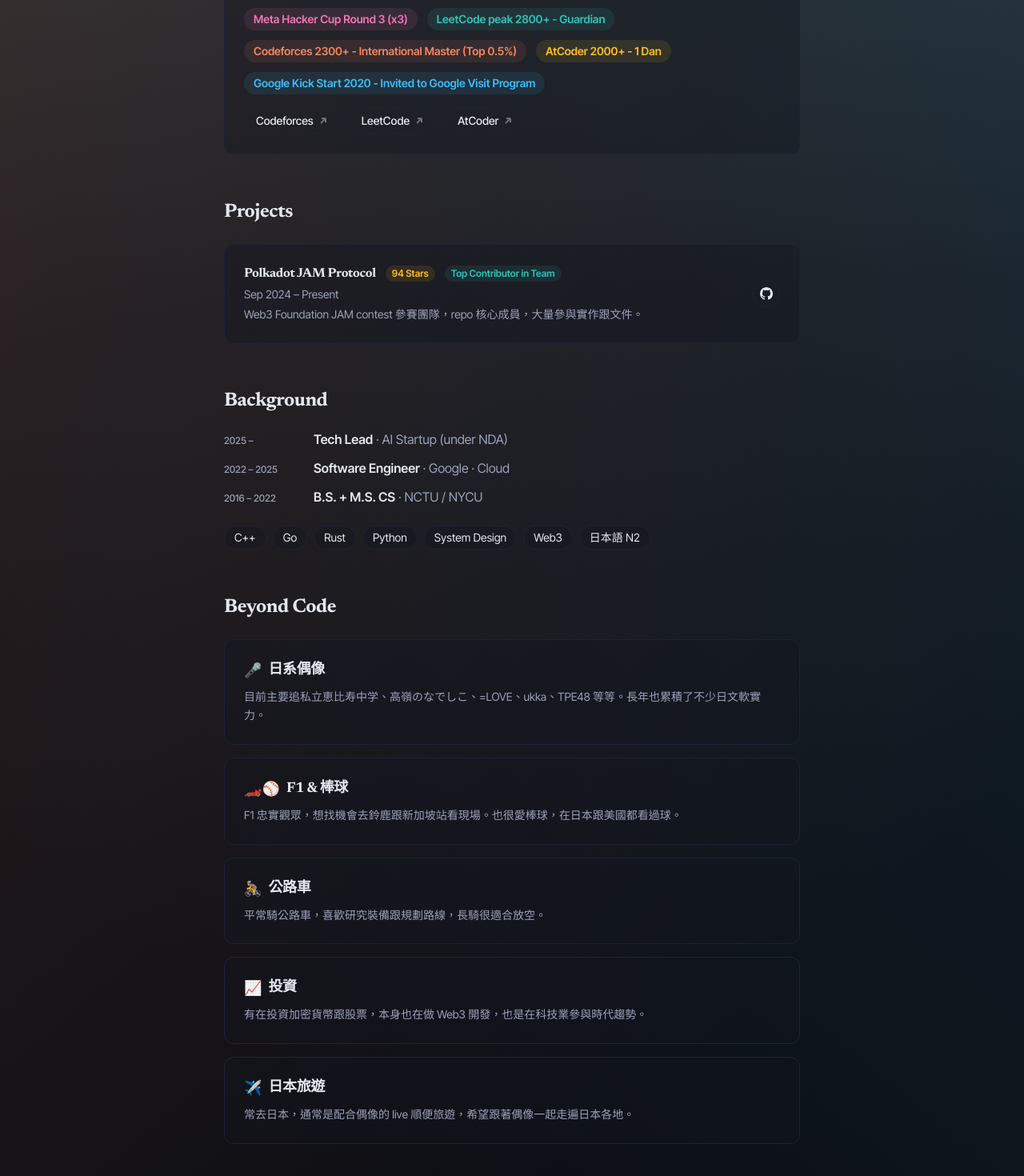
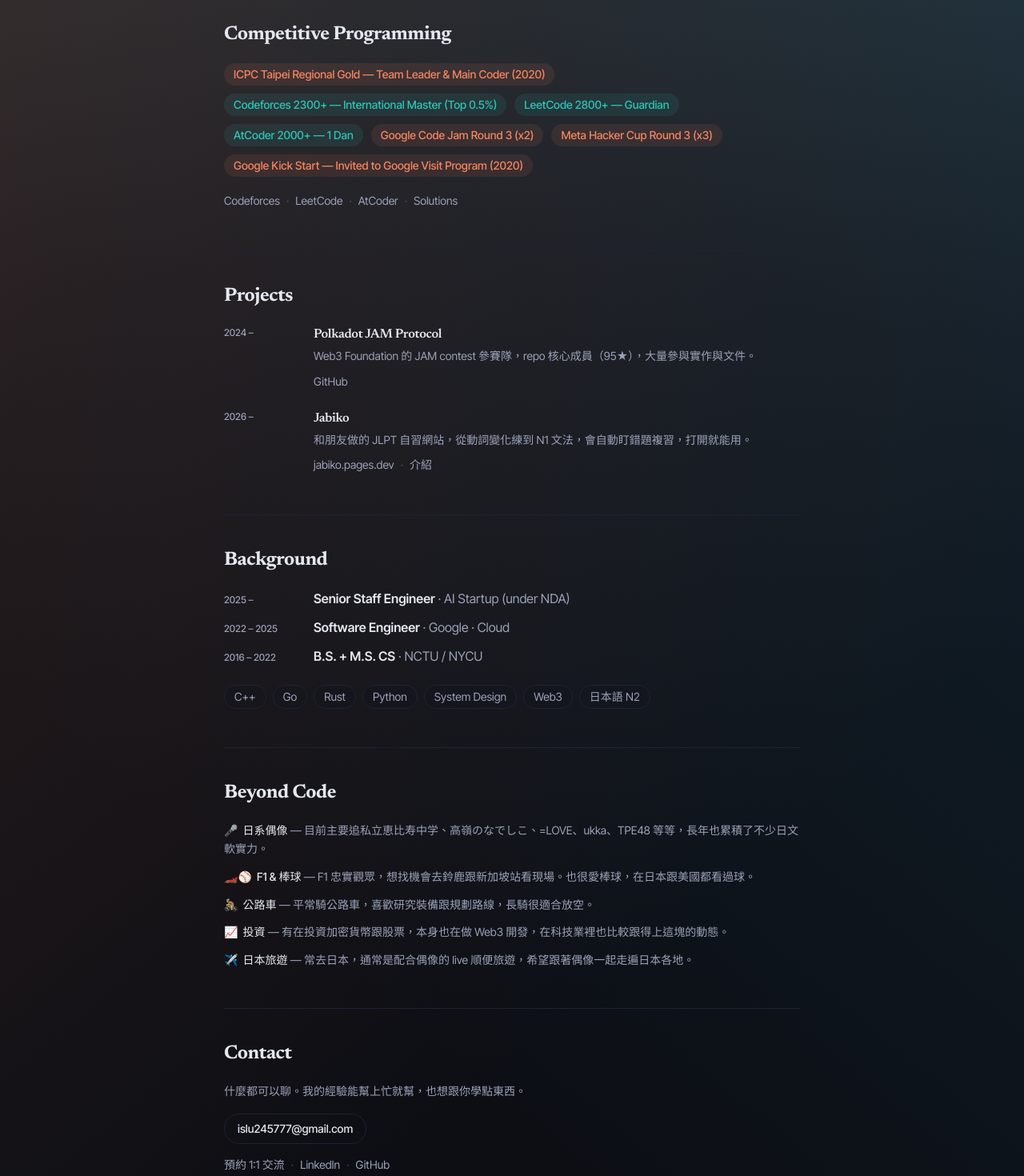
Before and after one commit to HanaYukii/hanayukii-site, a Next.js app: page /about in a window 1280 px wide. Shown: the part 549-2019 px from the top of the page at 80% size. Built offline with nearby package versions, Linux system fonts and the light colour scheme.

Commit message:
Refactor /about — 去框細線分段、Projects 改 JAM/Jabiko、清 AI tone、職稱改 Senior Staff Engineer、預約 CTA 提前

```diff
--- a/src/app/about/AboutContent.tsx
+++ b/src/app/about/AboutContent.tsx
@@ -6,32 +6,93 @@
 
 type Lang = "zh" | "en";
 
-const ExternalLink = ({ href, children }: { href: string; children: React.ReactNode }) => (
+type LinkItem = { label: string; href: string };
+
+// muted, ·-separated inline links; internal hrefs (starting "/") use next/link
+function InlineLinks({ items }: { items: LinkItem[] }) {
+  return (
+    <span className="text-sm text-text-muted">
+      {items.map((item, i) => (
+        <span key={item.href}>
+          {i > 0 && <span className="mx-2 opacity-40">·</span>}
+          {item.href.startsWith("/") ? (
+            <Link href={item.href} className="inline-block py-1 transition-colors hover:text-primary">
+              {item.label}
+            </Link>
+          ) : (
             <a
-    href={href}
+              href={item.href}
               target="_blank"
               rel="noopener noreferrer"
-    className="inline-flex items-center gap-1.5 rounded-full border border-border px-3.5 py-1.5 text-sm font-medium transition-all hover:border-primary hover:text-primary"
+              className="inline-block py-1 transition-colors hover:text-primary"
             >
-    {children}
-    <svg className="h-3 w-3 opacity-40" viewBox="0 0 12 12" fill="none" stroke="currentColor" strokeWidth="2">
-      <path d="M3 9l6-6m0 0H4m5 0v5" />
-    </svg>
+              {item.label}
             </a>
+          )}
+        </span>
+      ))}
+    </span>
   );
+}
 
 const cpBadges = [
-  { text: "ICPC Taipei Regional Gold - Team Leader & Main Coder (2020)", color: "bg-accent/10 text-accent" },
-  { text: "Google Code Jam Round 3 (x2)", color: "bg-warm/10 text-warm" },
-  { text: "Meta Hacker Cup Round 3 (x3)", color: "bg-rose/10 text-rose" },
-  { text: "LeetCode peak 2800+ - Guardian", color: "bg-primary/10 text-primary" },
-  { text: "Codeforces 2300+ - International Master (Top 0.5%)", color: "bg-accent/10 text-accent" },
-  { text: "AtCoder 2000+ - 1 Dan", color: "bg-warm/10 text-warm" },
-  { text: "Google Kick Start 2020 - Invited to Google Visit Program", color: "bg-sky/10 text-sky" },
+  { text: "ICPC Taipei Regional Gold — Team Leader & Main Coder (2020)", color: "bg-accent/10 text-accent" },
+  { text: "Codeforces 2300+ — International Master (Top 0.5%)", color: "bg-primary/10 text-primary" },
+  { text: "LeetCode 2800+ — Guardian", color: "bg-primary/10 text-primary" },
+  { text: "AtCoder 2000+ — 1 Dan", color: "bg-primary/10 text-primary" },
+  { text: "Google Code Jam Round 3 (x2)", color: "bg-accent/10 text-accent" },
+  { text: "Meta Hacker Cup Round 3 (x3)", color: "bg-accent/10 text-accent" },
+  { text: "Google Kick Start — Invited to Google Visit Program (2020)", color: "bg-accent/10 text-accent" },
 ];
 
+const cpLinks: LinkItem[] = [
+  { label: "Codeforces", href: "https://codeforces.com/profile/HanaYukii" },
+  { label: "LeetCode", href: "https://leetcode.com/u/HanaYukii/" },
+  { label: "AtCoder", href: "https://atcoder.jp/users/HanaYukii" },
+  { label: "Solutions", href: "https://github.com/HanaYukii/Competitive-Programming" },
+];
+
+type Project = { period: string; name: string; blurb: string; links: LinkItem[] };
+
+const projects: Record<Lang, Project[]> = {
+  zh: [
+    {
+      period: "2024 –",
+      name: "Polkadot JAM Protocol",
+      blurb: "Web3 Foundation 的 JAM contest 參賽隊，repo 核心成員（95★），大量參與實作與文件。",
+      links: [{ label: "GitHub", href: "https://github.com/New-JAMneration/JAM-Protocol" }],
+    },
+    {
+      period: "2026 –",
+      name: "Jabiko",
+      blurb: "和朋友做的 JLPT 自習網站，從動詞變化練到 N1 文法，會自動盯錯題複習，打開就能用。",
+      links: [
+        { label: "jabiko.pages.dev", href: "https://jabiko.pages.dev/" },
+        { label: "介紹", href: "/blog/jabiko-jlpt-app" },
+      ],
+    },
+  ],
+  en: [
+    {
+      period: "2024 –",
+      name: "Polkadot JAM Protocol",
+      blurb: "Web3 Foundation JAM contest team — one of the core repo contributors (95★), a lot of the implementation and docs.",
+      links: [{ label: "GitHub", href: "https://github.com/New-JAMneration/JAM-Protocol" }],
+    },
+    {
+      period: "2026 –",
+      name: "Jabiko",
+      blurb: "A JLPT self-study site I built with a friend — from verb conjugation up to N1 grammar, with automatic spaced review of missed questions.",
+      links: [
+        { label: "jabiko.pages.dev", href: "https://jabiko.pages.dev/" },
+        { label: "Write-up", href: "/blog/jabiko-jlpt-app" },
+      ],
+    },
+  ],
+};
+
 const background = [
-  { period: "2025 –", role: "Tech Lead", place: "AI Startup (under NDA)" },
+  { period: "2025 –", role: "Senior Staff Engineer", place: "AI Startup (under NDA)" },
   { period: "2022 – 2025", role: "Software Engineer", place: "Google · Cloud" },
   { period: "2016 – 2022", role: "B.S. + M.S. CS", place: "NCTU / NYCU" },
 ];
@@ -43,71 +104,34 @@
 
 const beyondCode: Record<Lang, { icon: string; title: string; text: string }[]> = {
   zh: [
-    {
-      icon: "🎤",
-      title: "日系偶像",
-      text: "目前主要追私立恵比寿中学、高嶺のなでしこ、=LOVE、ukka、TPE48 等等。長年也累積了不少日文軟實力。",
-    },
-    {
-      icon: "🏎️⚾",
-      title: "F1 & 棒球",
-      text: "F1 忠實觀眾，想找機會去鈴鹿跟新加坡站看現場。也很愛棒球，在日本跟美國都看過球。",
-    },
-    {
-      icon: "🚴",
-      title: "公路車",
-      text: "平常騎公路車，喜歡研究裝備跟規劃路線，長騎很適合放空。",
-    },
-    {
-      icon: "📈",
-      title: "投資",
-      text: "有在投資加密貨幣跟股票，本身也在做 Web3 開發，也是在科技業參與時代趨勢。",
-    },
-    {
-      icon: "✈️",
-      title: "日本旅遊",
-      text: "常去日本，通常是配合偶像的 live 順便旅遊，希望跟著偶像一起走遍日本各地。",
-    },
+    { icon: "🎤", title: "日系偶像", text: "目前主要追私立恵比寿中学、高嶺のなでしこ、=LOVE、ukka、TPE48 等等，長年也累積了不少日文軟實力。" },
+    { icon: "🏎️⚾", title: "F1 & 棒球", text: "F1 忠實觀眾，想找機會去鈴鹿跟新加坡站看現場。也很愛棒球，在日本跟美國都看過球。" },
+    { icon: "🚴", title: "公路車", text: "平常騎公路車，喜歡研究裝備跟規劃路線，長騎很適合放空。" },
+    { icon: "📈", title: "投資", text: "有在投資加密貨幣跟股票，本身也在做 Web3 開發，在科技業裡也比較跟得上這塊的動態。" },
+    { icon: "✈️", title: "日本旅遊", text: "常去日本，通常是配合偶像的 live 順便旅遊，希望跟著偶像一起走遍日本各地。" },
   ],
   en: [
-    {
-      icon: "🎤",
-      title: "J-Pop Idols",
-      text: "Currently following 私立恵比寿中学, 高嶺のなでしこ, =LOVE, ukka, TPE48 and more. Years of fan-life have built up a fair amount of Japanese on the side.",
-    },
-    {
-      icon: "🏎️⚾",
-      title: "F1 & Baseball",
-      text: "Long-time F1 viewer — hoping to catch a Suzuka or Singapore GP live someday. Also a big baseball fan; been to games in both Japan and the US.",
-    },
-    {
-      icon: "🚴",
-      title: "Road Cycling",
-      text: "Ride road bikes regularly. Enjoy researching gear and planning routes — long rides are good for clearing the head.",
-    },
-    {
-      icon: "📈",
-      title: "Investing",
-      text: "Active in crypto and equities; also building in Web3. Like being on the inside of the trends I'm betting on.",
-    },
-    {
-      icon: "✈️",
-      title: "Japan Travel",
-      text: "Go to Japan often, usually built around idol live shows. The long-term plan: visit every prefecture, one concert at a time.",
-    },
+    { icon: "🎤", title: "J-Pop Idols", text: "Currently following 私立恵比寿中学, 高嶺のなでしこ, =LOVE, ukka, TPE48 and more. Following them for years has got my Japanese to a decent level." },
+    { icon: "🏎️⚾", title: "F1 & Baseball", text: "Been watching F1 for years — want to make it to Suzuka or the Singapore GP in person. Big baseball fan too; been to games in Japan and the US." },
+    { icon: "🚴", title: "Road Cycling", text: "Ride road bikes regularly — like fiddling with gear and planning routes. Long rides are a good way to zone out." },
+    { icon: "📈", title: "Investing", text: "Investing in crypto and equities, and building in Web3 myself. Working in tech, it's easier to stay close to how it develops." },
+    { icon: "✈️", title: "Japan Travel", text: "Go to Japan often, usually around idol live shows — hoping to get to most of the prefectures eventually." },
   ],
 };
 
 export default function AboutContent() {
   const [lang, setLang] = useState<Lang>("zh");
 
+  const sectionClass = "mt-12 border-t border-border pt-10";
+
   return (
-    <div className="mx-auto max-w-3xl px-6 py-16">
+    <div lang={lang === "zh" ? "zh-Hant" : "en"} className="mx-auto max-w-3xl px-6 py-16">
       {/* ── Lang Toggle ── */}
       <div className="mb-8 flex justify-end">
         <div className="inline-flex rounded-full border border-border p-1 text-sm">
           <button
             type="button"
+            aria-pressed={lang === "zh"}
             onClick={() => setLang("zh")}
             className={`rounded-full px-3 py-1 transition-all ${
               lang === "zh" ? "bg-primary text-white" : "text-text-muted hover:text-text"
@@ -117,6 +141,7 @@
           </button>
           <button
             type="button"
+            aria-pressed={lang === "en"}
             onClick={() => setLang("en")}
             className={`rounded-full px-3 py-1 transition-all ${
               lang === "en" ? "bg-primary text-white" : "text-text-muted hover:text-text"
@@ -135,87 +160,88 @@
 
       {/* ── Intro ── */}
       <FadeIn>
-        <section className="mb-14">
+        <section>
           {lang === "zh" ? (
             <p className="text-lg leading-relaxed text-text-muted">
-              我是<strong className="text-text">花雪 (HanaYukii)</strong>。
-              <Link href="/blog/cp-career-memoir" className="text-primary hover:underline">程式競賽</Link>出身，喜歡演算法跟數學。在 <Link href="/blog/leaving-google" className="text-primary hover:underline">Google 待了三年</Link>，現在在 AI 新創當 Tech Lead，也有在做 Web3。
-              這邊隨興寫自己喜歡的 topic，想寫啥寫啥。
+              我是<strong className="text-text">花雪 (HanaYukii)</strong>，<Link href="/blog/cp-career-memoir" className="text-primary hover:underline">程式競賽</Link>出身，喜歡演算法跟數學。在 <Link href="/blog/leaving-google" className="text-primary hover:underline">Google 待了三年</Link>後離開，現在在一間 AI 新創做 Senior Staff Engineer，平常也碰 Web3。這個網站隨手記些自己有興趣的東西，想寫啥寫啥。
             </p>
           ) : (
             <p className="text-lg leading-relaxed text-text-muted">
-              I&apos;m <strong className="text-text">HanaYukii</strong>. From a{" "}
+              I&apos;m <strong className="text-text">HanaYukii</strong> — from a{" "}
               <Link href="/blog/cp-career-memoir" className="text-primary hover:underline">competitive programming</Link>{" "}
-              background; love algorithms and math. Spent{" "}
-              <Link href="/blog/leaving-google" className="text-primary hover:underline">three years at Google</Link>, now Tech Lead at an AI startup, also building in Web3.
-              I write here on whatever I find interesting — no roadmap, no agenda.
+              background, and I like algorithms and math. After{" "}
+              <Link href="/blog/leaving-google" className="text-primary hover:underline">three years at Google</Link>{" "}
+              I moved on; now I&apos;m a Senior Staff Engineer at an AI startup, and I also build in Web3. I write here about whatever I happen to find interesting.
             </p>
           )}
         </section>
       </FadeIn>
 
+      {/* ── Talk (prominent CTA, surfaced high) ── */}
+      <FadeIn>
+        <div className="mt-8 flex flex-wrap items-center gap-4">
+          <a
+            href="https://calendly.com/islu245777/30min"
+            target="_blank"
+            rel="noopener noreferrer"
+            className="inline-flex items-center gap-2 rounded-full bg-primary px-6 py-3 text-sm font-semibold text-white transition-all hover:brightness-110"
+          >
+            {lang === "zh" ? "預約 1:1 交流" : "Book a 1:1 chat"}
+            <svg aria-hidden="true" className="h-3 w-3 opacity-70" viewBox="0 0 12 12" fill="none" stroke="currentColor" strokeWidth="2">
+              <path d="M3 9l6-6m0 0H4m5 0v5" />
+            </svg>
+          </a>
+          <span className="text-sm text-text-muted">
+            {lang === "zh" ? "30 分鐘，聊什麼都行。" : "30 minutes, anything goes."}
+          </span>
+        </div>
+      </FadeIn>
+
       {/* ── Competitive Programming ── */}
       <FadeIn>
-        <section className="mb-14">
-          <h2 className="mb-6 text-2xl font-bold">Competitive Programming</h2>
-          <div className="rounded-xl border border-border bg-surface/40 p-6">
-            <div className="mb-4 flex flex-wrap gap-3">
+        <section className={sectionClass}>
+          <h2 className="mb-5 text-2xl font-bold">Competitive Programming</h2>
+          <div className="flex flex-wrap gap-2.5">
             {cpBadges.map((badge) => (
-                <span key={badge.text} className={`rounded-full px-3 py-1 text-sm font-semibold ${badge.color}`}>
+              <span key={badge.text} className={`rounded-full px-3 py-1 text-sm font-medium ${badge.color}`}>
                 {badge.text}
               </span>
             ))}
           </div>
-            <div className="flex flex-wrap gap-3">
-              <ExternalLink href="https://codeforces.com/profile/HanaYukii">Codeforces</ExternalLink>
-              <ExternalLink href="https://leetcode.com/u/HanaYukii/">LeetCode</ExternalLink>
-              <ExternalLink href="https://atcoder.jp/users/HanaYukii">AtCoder</ExternalLink>
-            </div>
+          <div className="mt-4">
+            <InlineLinks items={cpLinks} />
           </div>
         </section>
       </FadeIn>
 
       {/* ── Projects ── */}
       <FadeIn>
-        <section className="mb-14">
-          <h2 className="mb-6 text-2xl font-bold">Projects</h2>
-          <div className="rounded-xl border border-border bg-surface/40 p-6 transition-all hover:border-primary/30 hover:bg-surface-hover">
-            <div className="flex items-center justify-between">
-              <div>
-                <div className="flex items-center gap-3">
-                  <h3 className="font-bold">Polkadot JAM Protocol</h3>
-                  <span className="rounded-full bg-warm/10 px-2 py-0.5 text-xs font-semibold text-warm">94 Stars</span>
-                  <span className="rounded-full bg-primary/10 px-2 py-0.5 text-xs font-semibold text-primary">Top Contributor in Team</span>
+        <section className={sectionClass}>
+          <h2 className="mb-5 text-2xl font-bold">Projects</h2>
+          <div className="space-y-5">
+            {projects[lang].map((p) => (
+              <div key={p.name} className="flex gap-4">
+                <span className="w-24 shrink-0 pt-0.5 text-xs font-medium text-text-muted">{p.period}</span>
+                <div className="min-w-0">
+                  <h3 className="font-semibold">{p.name}</h3>
+                  <p className="mt-1 text-sm leading-relaxed text-text-muted">{p.blurb}</p>
+                  <div className="mt-1.5">
+                    <InlineLinks items={p.links} />
                   </div>
-                <p className="mt-1 text-sm text-text-muted">Sep 2024 – Present</p>
-                <p className="mt-1 text-sm leading-relaxed text-text-muted">
-                  {lang === "zh"
-                    ? "Web3 Foundation JAM contest 參賽團隊，repo 核心成員，大量參與實作跟文件。"
-                    : "Web3 Foundation JAM contest team. Core repo contributor — substantial work across implementation and docs."}
-                </p>
                 </div>
-              <a
-                href="https://github.com/New-JAMneration"
-                target="_blank"
-                rel="noopener noreferrer"
-                className="ml-4 shrink-0 rounded-full border border-border p-2 transition-all hover:border-primary hover:text-primary"
-              >
-                <svg className="h-4 w-4" viewBox="0 0 16 16" fill="currentColor">
-                  <path d="M8 0C3.58 0 0 3.58 0 8c0 3.54 2.29 6.53 5.47 7.59.4.07.55-.17.55-.38 0-.19-.01-.82-.01-1.49-2.01.37-2.53-.49-2.69-.94-.09-.23-.48-.94-.82-1.13-.28-.15-.68-.52-.01-.53.63-.01 1.08.58 1.23.82.72 1.21 1.87.87 2.33.66.07-.52.28-.87.51-1.07-1.78-.2-3.64-.89-3.64-3.95 0-.87.31-1.59.82-2.15-.08-.2-.36-1.02.08-2.12 0 0 .67-.21 2.2.82.64-.18 1.32-.27 2-.27.68 0 1.36.09 2 .27 1.53-1.04 2.2-.82 2.2-.82.44 1.1.16 1.92.08 2.12.51.56.82 1.27.82 2.15 0 3.07-1.87 3.75-3.65 3.95.29.25.54.73.54 1.48 0 1.07-.01 1.93-.01 2.2 0 .21.15.46.55.38A8.013 8.013 0 0016 8c0-4.42-3.58-8-8-8z" />
-                </svg>
-              </a>
               </div>
+            ))}
           </div>
         </section>
       </FadeIn>
 
       {/* ── Background ── */}
       <FadeIn>
-        <section className="mb-14">
+        <section className={sectionClass}>
           <h2 className="mb-5 text-2xl font-bold">Background</h2>
           <div className="space-y-3">
-            {background.map((item, i) => (
-              <div key={i} className="flex items-baseline gap-4">
+            {background.map((item) => (
+              <div key={item.role} className="flex items-baseline gap-4">
                 <span className="w-24 shrink-0 text-xs font-medium text-text-muted">{item.period}</span>
                 <div className="min-w-0">
                   <span className="font-semibold">{item.role}</span>
@@ -226,60 +252,38 @@
           </div>
           <div className="mt-6 flex flex-wrap gap-2">
             {skills[lang].map((s) => (
-              <span key={s} className="rounded-full border border-border bg-surface/40 px-3 py-1 text-sm">{s}</span>
+              <span key={s} className="rounded-full border border-border bg-surface/40 px-3 py-1 text-sm text-text-muted">{s}</span>
             ))}
           </div>
         </section>
       </FadeIn>
 
       {/* ── Beyond Code ── */}
-      <section className="mb-14">
       <FadeIn>
-          <h2 className="mb-6 text-2xl font-bold">Beyond Code</h2>
+        <section className={sectionClass}>
+          <h2 className="mb-5 text-2xl font-bold">Beyond Code</h2>
+          <ul className="space-y-3">
+            {beyondCode[lang].map((item) => (
+              <li key={item.title} className="text-sm leading-relaxed text-text-muted">
+                <span className="mr-1.5">{item.icon}</span>
+                <strong className="font-medium text-text">{item.title}</strong>
+                <span> — {item.text}</span>
+              </li>
+            ))}
+          </ul>
+        </section>
       </FadeIn>
-        <div className="space-y-4">
-          {beyondCode[lang].map((item, i) => (
-            <FadeIn key={i} delay={i * 0.05}>
-              <div className="rounded-xl border border-border bg-surface/40 p-6 transition-all hover:border-primary/30 hover:bg-surface-hover">
-                <div className="mb-2 flex items-center gap-2">
-                  <span className="text-lg">{item.icon}</span>
-                  <h3 className="text-lg font-bold">{item.title}</h3>
-                </div>
-                <p className="text-sm leading-relaxed text-text-muted">{item.text}</p>
-              </div>
-            </FadeIn>
-          ))}
-        </div>
-      </section>
 
       {/* ── Contact ── */}
       <FadeIn>
-        <section className="mb-14">
-          <h2 className="mb-4 text-2xl font-bold">Contact</h2>
-
-          <div className="mb-6 flex flex-wrap gap-3">
-            <ExternalLink href="https://www.linkedin.com/in/erh-hsuan-lu-a9b0681ba/">LinkedIn</ExternalLink>
-            <ExternalLink href="https://github.com/HanaYukii">GitHub</ExternalLink>
-          </div>
-
-          <p className="mb-5 text-sm leading-relaxed text-text-muted">
+        <section className={sectionClass}>
+          <h2 className="mb-5 text-2xl font-bold">Contact</h2>
+          <p className="text-sm leading-relaxed text-text-muted">
             {lang === "zh"
-              ? "想聊的 topic 不限，希望 build up 好的 connection，經驗有機會幫上人，也從交流中學習。"
-              : "Open to chat about anything — looking to build good connections, share experience where useful, and learn from yours."}
+              ? "什麼都可以聊。我的經驗能幫上忙就幫，也想跟你學點東西。"
+              : "Happy to talk about anything — I'll share what I know if it helps, and I'd like to learn from you too."}
           </p>
-
-          <div className="flex flex-wrap items-center gap-3">
-            <a
-              href="https://calendly.com/islu245777/30min"
-              target="_blank"
-              rel="noopener noreferrer"
-              className="inline-flex items-center gap-2 rounded-full bg-primary px-5 py-2.5 text-sm font-semibold text-white transition-all hover:brightness-110"
-            >
-              {lang === "zh" ? "預約 1:1 交流 (Calendly)" : "Book a 1:1 chat (Calendly)"}
-              <svg className="h-3 w-3 opacity-70" viewBox="0 0 12 12" fill="none" stroke="currentColor" strokeWidth="2">
-                <path d="M3 9l6-6m0 0H4m5 0v5" />
-              </svg>
-            </a>
+          <div className="mt-4 flex flex-wrap items-center gap-3">
             <a
               href="mailto:islu245777@gmail.com"
               className="inline-flex items-center gap-1.5 rounded-full border border-border px-4 py-2 text-sm font-medium transition-all hover:border-primary hover:text-primary"
@@ -287,9 +291,17 @@
               islu245777@gmail.com
             </a>
           </div>
+          <div className="mt-3">
+            <InlineLinks
+              items={[
+                { label: lang === "zh" ? "預約 1:1 交流" : "Calendly", href: "https://calendly.com/islu245777/30min" },
+                { label: "LinkedIn", href: "https://www.linkedin.com/in/erh-hsuan-lu-a9b0681ba/" },
+                { label: "GitHub", href: "https://github.com/HanaYukii" },
+              ]}
+            />
+          </div>
         </section>
       </FadeIn>
-
     </div>
   );
 }
--- a/src/app/about/page.tsx
+++ b/src/app/about/page.tsx
@@ -6,9 +6,9 @@
   name: "花雪 HanaYukii",
   alternateName: ["Erh-Hsuan Lu", "HanaYukii"],
   url: "https://hanayukii.dev",
-  jobTitle: "Tech Lead / Founding Engineer",
+  jobTitle: "Senior Staff Engineer",
   description:
-    "Ex-Google engineer, Tech Lead at an AI startup, competitive programmer (ICPC Gold, Codeforces 2300+, LeetCode 2800+), Web3 protocol contributor.",
+    "Ex-Google engineer, Senior Staff Engineer at an AI startup, competitive programmer (ICPC Gold, Codeforces 2300+, LeetCode 2800+), Web3 protocol contributor.",
   knowsAbout: [
     "C++",
     "Systems Engineering",
```
Lines whose indentation alone changed are shown as unchanged.
